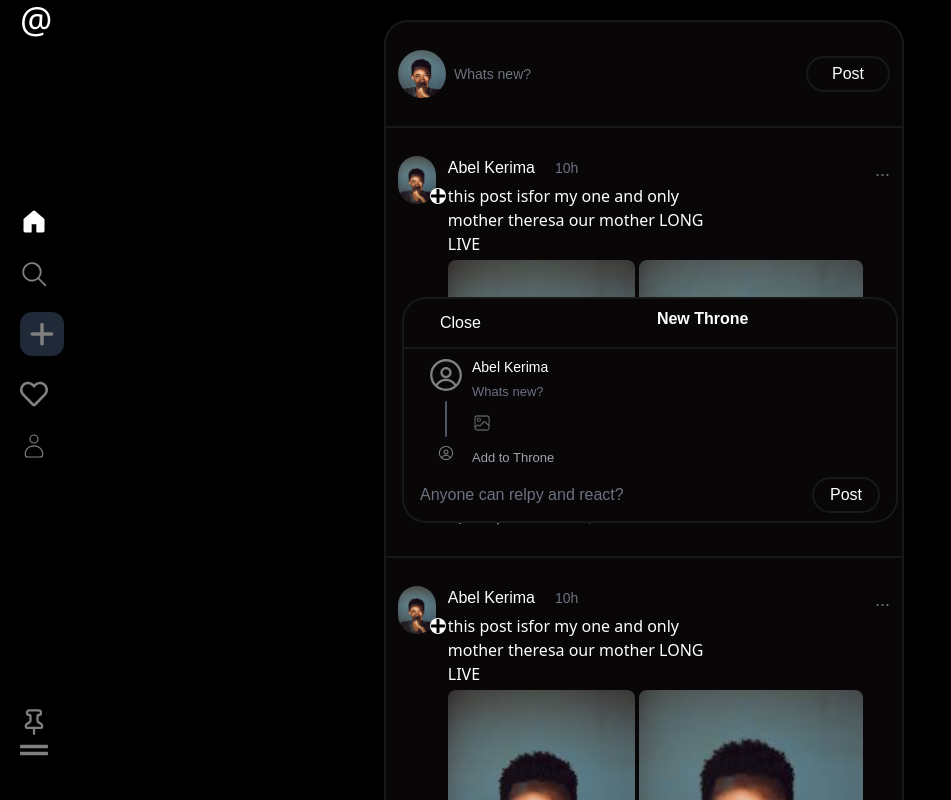
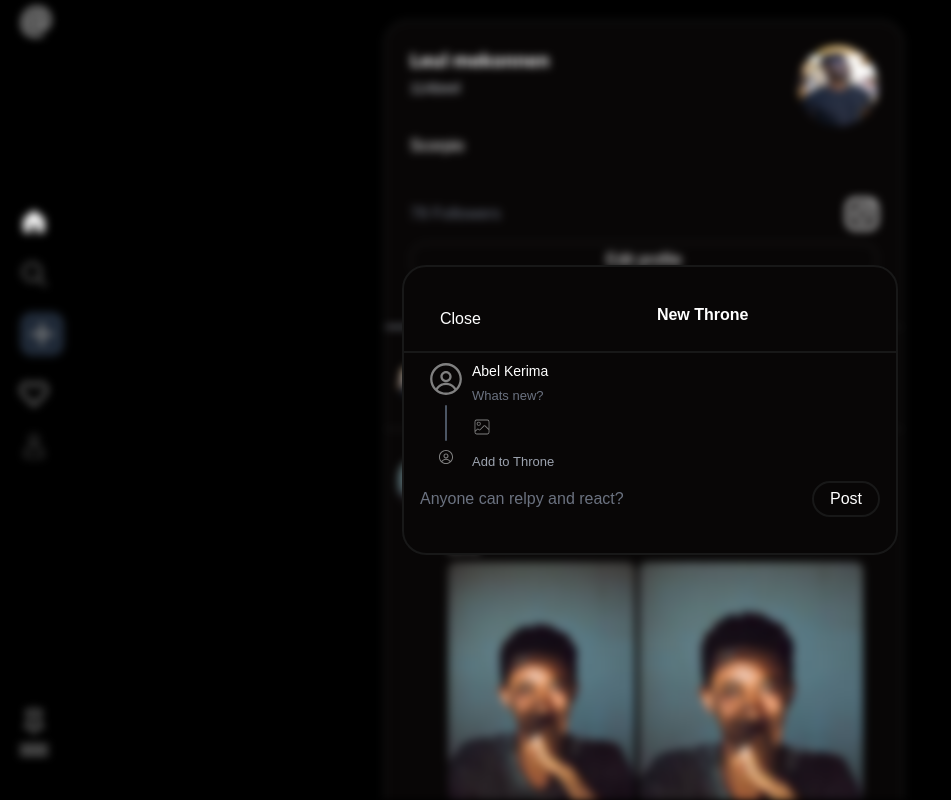
Before and after one commit to lleull/throne, a Next.js app: page / in a window 1280 px wide. Both pictures are taken after a click on the element 42 px from the left and 334 px from the top of the page. Shown: the top 800 px of the page, without its empty margins (0-951 px from the left). Built offline with nearby package versions, Linux system fonts and the light colour scheme.

Commit message:
Search page added

```diff
--- a/src/app/page.tsx
+++ b/src/app/page.tsx
@@ -6,37 +6,19 @@
 import Avatar from "@/assets/p1.jpeg"
 import Sidebar from '@/components/Sidebar'
 import AddNewPost from '@/components/AddPost'
+import SearchComponent from '@/components/SearchComponent'
+import Profile from '@/components/Profile'
 interface Hometype {
   CustomPost: any
 }
 const Home: React.FC<Hometype> = ({ children }: any) => {
   const [isModalOpen, setModalOpen] = useState(false);
   return (
-    <div className="flex flex-row items-center " >
+    <div className={`flex flex-row items-center ${isModalOpen ? "blur-sm" : " "}`} >
 
       <Sidebar setModalOpen={setModalOpen} />
       <AddNewPost isOpen={isModalOpen} onClose={() => setModalOpen(false)} />
-      <MainBox>
-        <div className=' w-full overflow-none  border-custom-border px-3 py-7 flex flex-row items-center border-b-2'>
-          {/* Profile owner */}
-          <div className='w-full flex items-center gap-2'>
-
-            <Image src={Avatar} alt='a' className='w-12 h-12 object-cover rounded-full' />
-
-            <h2 className='text-gray-500 text-sm'>Whats new?</h2>
-          </div>
-          <button className='py-1 px-6 border-2 border-custom-border  rounded-3xl justify-end items-end' >
-            Post
-
-          </button>
-        </div>
-        {[1, 2, 3, 4, 5].map((items) => {
-          return (
-            <CustomPost setModalOpen={setModalOpen} />
-
-          )
-        })}
-      </MainBox >
+      <Profile setModalOpen={setModalOpen} />
     </div>
   )
 }
--- a/src/components/AddPost.tsx
+++ b/src/components/AddPost.tsx
@@ -11,8 +11,8 @@
         <Portal>
 
             <div className='w-full h-screen flex items-center justify-center bg-blur absolute top-0 z-10'>
-                <div className='w-[62vh] ml-5   border-custom-border bg-custom-light border-2 rounded-3xl  mt-5   items-center justify-center h-54 '>
-                    <div className='w-full px-5 py-2  flex flex-row border-b-2 border-custom-border mb-2'>
+                <div className='w-[62vh] ml-5 py-7   border-custom-border bg-custom-light border-2 rounded-3xl  mt-5   items-center justify-center h-54 '>
+                    <div className='w-full px-5 py-2 pb-4 flex flex-row border-b-2 border-custom-border mb-2'>
 
                         <button onClick={() => onClose(!isOpen)} className='py-1  px-4  text-pretty  rounded-3xl justify-end items-end' >
                             Close
@@ -53,7 +53,7 @@
                         <p className='text-[16px] text-gray-500'>Anyone can relpy and react?</p>
 
 
-                        <button onClick={() => onClose(!isOpen)} className='py-1 border-custom-border border-2  px-4  text-pretty  rounded-3xl justify-end items-end' >
+                        <button onClick={() => onClose(!isOpen)} className='py-1 border-custom-border border-2  px-4  text-pretty  rounded-3xl justify-end items-end hover:bg-slate-400' >
                             Post
 
                         </button>
--- /dev/null
+++ b/src/components/Profile.tsx
@@ -0,0 +1,81 @@
+import React, { useState } from 'react'
+import MainBox from './MainBox'
+import Ava from "@/assets/pddd.jpeg"
+
+import Image from 'next/image'
+import { BsInstagram } from 'react-icons/bs'
+import CustomPost from './CustomPost'
+const Profile = ({ setModalOpen }: any) => {
+    const [isThreadProfile, setisThreadProfile] = useState(true)
+    return (
+        <MainBox>
+            <div className='flex flex-col item-center gap-2 p-6'>
+
+
+                <div className='flex flex-row item-start  gap-4 justify-between w-full '>
+                    <div className='flex flex-col items-start gap-1'>
+                        <h2 className='text-lg font-bold font-sans'>
+
+                            Leul mekonnen
+                        </h2> <h2 className='text-sm text-gray-300 mb-2'>
+
+                            11Abeel
+                        </h2>
+
+                    </div>
+
+                    <Image src={Ava} alt='a' className='w-20 h-20 rounded-full' />
+
+                </div>
+
+                <div className='flex flex-col '>
+                    <h2>Scorpio</h2>
+
+                    <div className='flex flex-row items-center justify-between mt-10'>
+                        <h2 className='text-gray-500 font-extralight'>78 Followers</h2>
+                        <BsInstagram className='w-8 h-8 ' color='white' />
+
+                    </div>
+                    <button className='w-full py-1 mt-3 rounded-2xl px-5 items-center justify-center flex border-2 border-custom-border'>
+                        Edit profile
+                    </button>
+
+
+                </div>
+
+
+
+            </div>
+            <div className='flex w-full flex-col'>
+                <div className='w-full flex flex-row flex-1 pb-2'>
+                    <h2 onClick={() => setisThreadProfile(true)} className={` cursor-pointer flex w-1/2 items-center justify-center border-custom-border border-b-2 ${isThreadProfile ? "font-bold border-gray-400 " : ""}`}>
+                        Thrones
+                    </h2>
+                    <h2 onClick={() => setisThreadProfile(false)} className={` cursor-pointer  flex w-1/2 items-center justify-center border-custom-border border-b-2 ${!isThreadProfile ? "font-bold border-gray-400 " : ""}`}>
+                        Repost
+                    </h2>
+
+
+                </div>
+                <div className=' w-full overflow-none  border-custom-border px-3 py-7 flex flex-row items-center border-b-2'>
+                    {/* Profile owner */}
+                    <div className='w-full flex items-center gap-2'>
+
+                        <Image src={Ava} alt='a' className='w-9 h-9 object-cover rounded-full' />
+
+                        <h2 className='text-gray-500 text-sm'>Whats new?</h2>
+                    </div>
+                    <button onClick={() => setModalOpen(true)} className='py-1 px-6 border-2 border-custom-border  rounded-3xl justify-end items-end hover:bg-slate-400' >
+                        Post
+
+                    </button>
+                </div>
+
+
+            </div>
+            <CustomPost />
+        </MainBox>
+    )
+}
+
+export default Profile
--- /dev/null
+++ b/src/components/SearchComponent.tsx
@@ -0,0 +1,50 @@
+import React from 'react'
+import MainBox from './MainBox'
+import { GoSearch } from 'react-icons/go'
+import Ava from "@/assets/pddd.jpeg"
+import Image from 'next/image'
+const SearchComponent = () => {
+    return (
+        <MainBox>
+            <div className='px-5 py-5'>
+                <div className='w-full  bg-gray-800 border-2 border-custom-border h-10 rounded-lg flex flex-row pl-5 items-center gap-5'>
+                    <GoSearch color='gray' className='w-5 h-5 mt-1' />
+                    <input type="text" className='bg-transparent w-52 placeholder:text-[16px] ' placeholder='Search' />
+
+                </div>
+            </div>
+            <div className='px-5 py-5'>
+                <h2 className='text-gray-300 font-sans'>Follow Suggestions</h2>
+            </div>
+
+            <div className='flex flex-row item-start pl-5 gap-2'>
+
+
+                <Image src={Ava} alt='a' className='w-10 h-10 rounded-full' />
+                <div className='flex flex-row item-start pl-2 gap-4 justify-between w-full border-b-2 border-custom-border items-center  pb-5'>
+                    <div className='flex flex-col items-start gap-1'>
+                        <h2 className='text-sm font-bold font-sans'>
+
+                            Abel_erhan
+                        </h2> <h2 className='text-sm text-gray-600 mb-2'>
+
+                            11Abeel
+                        </h2>
+                        <h2 className='text-sm font-semibold font-sans'>
+
+                            100 Followers
+                        </h2>
+                    </div>
+
+                    <button className=' border-custom-border border-2 flex mr-5  rounded-3xl justify-end items-end hover:bg-slate-400 px-6 py-2' >
+                        Follow
+
+                    </button>
+                </div>
+
+            </div>
+        </MainBox>
+    )
+}
+
+export default SearchComponent
```
Also changed, not shown: src/components/Notification.tsx (added).
